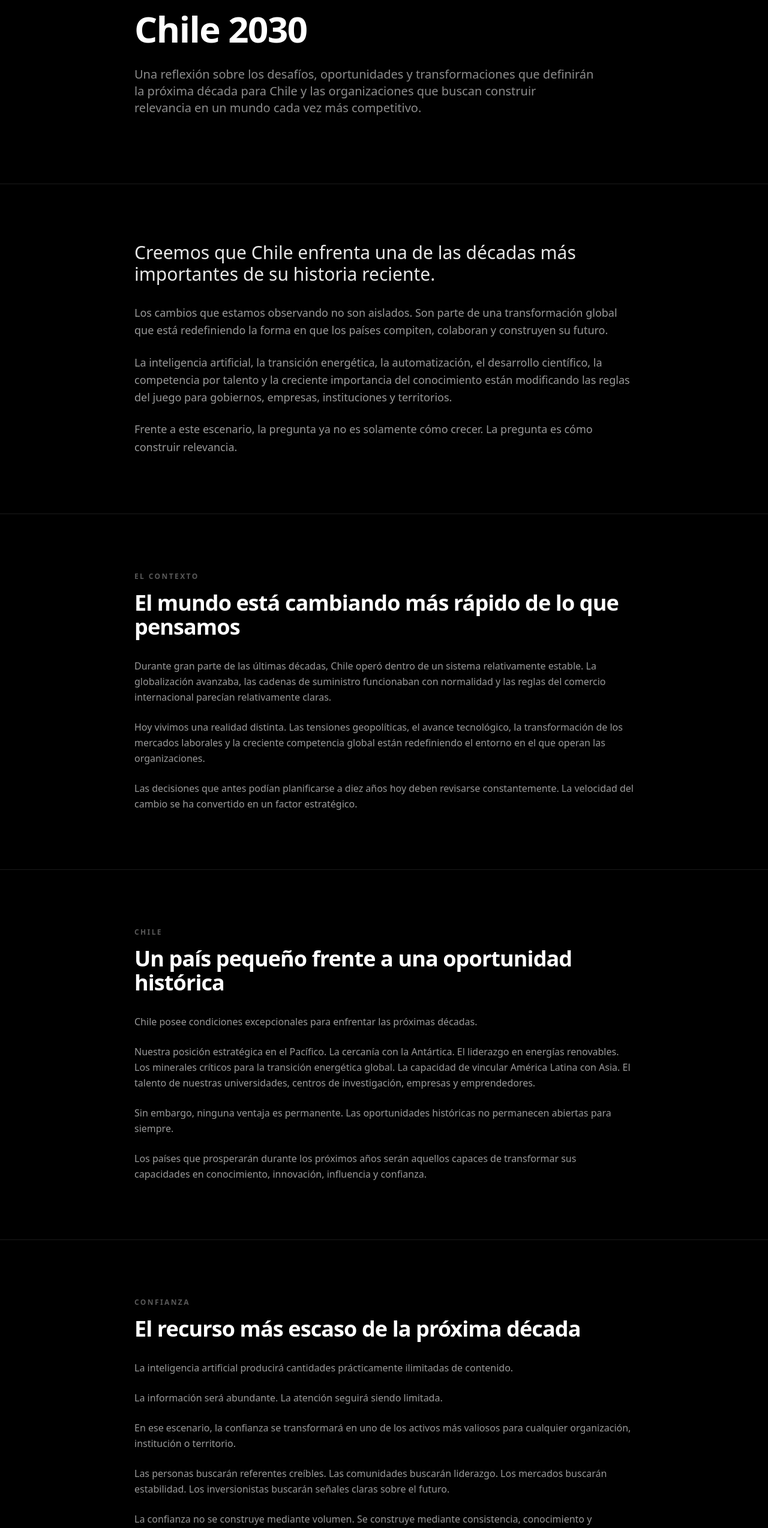
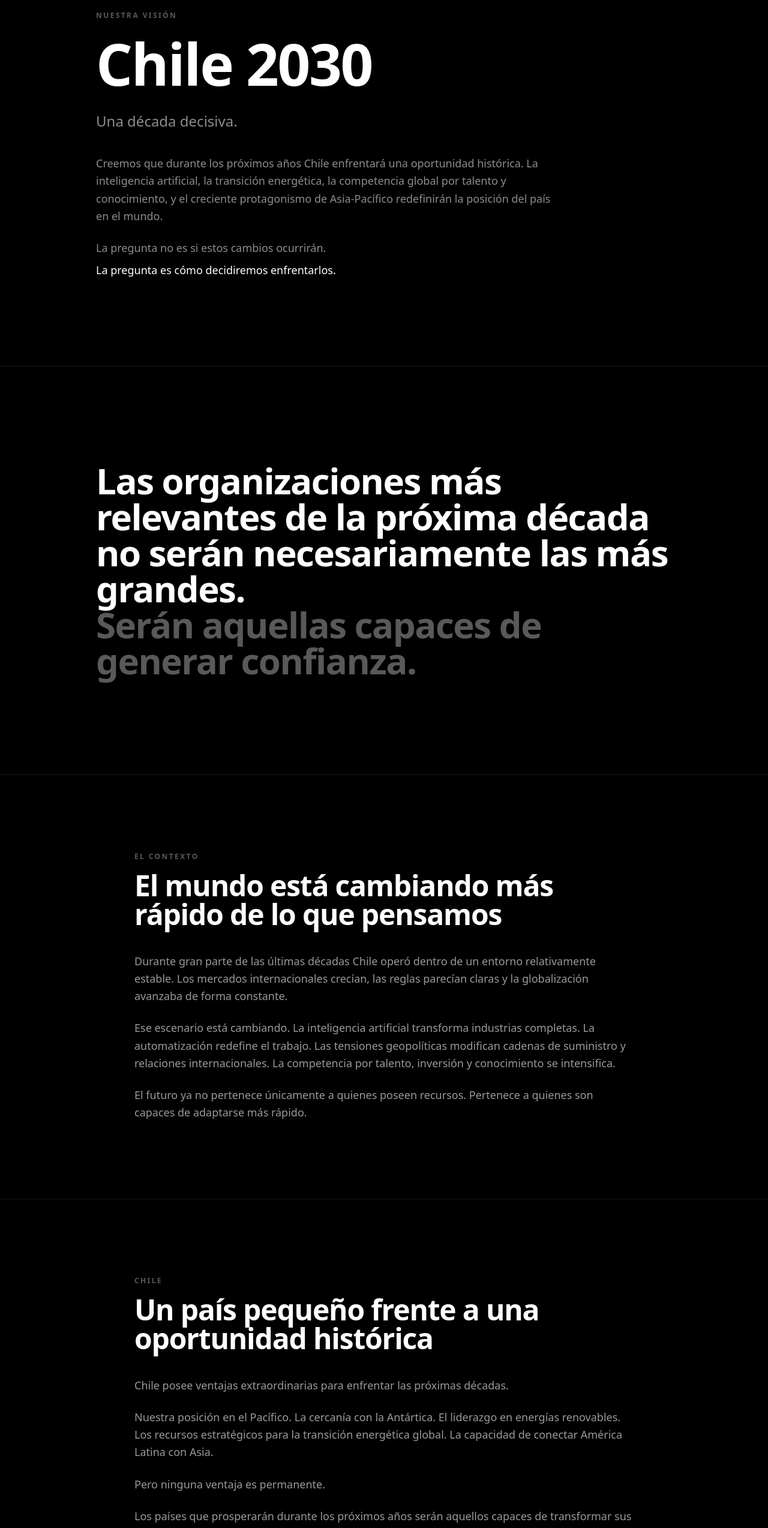
Before and after one commit to TronxGroup/Dekaelo-Media, a Next.js app: page /vision-chile-2030 in a window 1280 px wide. Shown: the part 239-2786 px from the top of the page at 60% size. Built offline with nearby package versions, Linux system fonts and the light colour scheme.

Commit message:
Update page.tsx

```diff
--- a/app/vision-chile-2030/page.tsx
+++ b/app/vision-chile-2030/page.tsx
@@ -6,18 +6,18 @@ const waLink =
   "https://wa.me/56920080031?text=Hola%2C%20quiero%20conversar%20sobre%20un%20proyecto%20con%20Dekaelo%20Media.%0A%0AEmpresa%3A%0AQue%20necesito%3A%0AFecha%20tentativa%3A%0A%0AGracias";
 
 export const metadata: Metadata = {
-  title: "Nuestra Visión para Chile 2030 | Dekaelo Media",
+  title: "Chile 2030 | Nuestra Visión | Dekaelo Media",
   description:
-    "Una reflexión sobre los desafíos, oportunidades y transformaciones que definirán la próxima década para Chile y las organizaciones que buscan construir relevancia en un mundo cada vez más competitivo.",
+    "Una reflexión sobre el futuro de Chile, las organizaciones y la transformación de las comunicaciones durante la próxima década.",
   alternates: {
     canonical: "https://www.dekaelomedia.com/vision-chile-2030",
   },
 };
 
-function Eyebrow(props: { children: React.ReactNode }) {
+function Eyebrow({ children }: { children: React.ReactNode }) {
   return (
     <p className="text-xs font-semibold uppercase tracking-[0.2em] text-white/35">
-      {props.children}
+      {children}
     </p>
   );
 }
@@ -32,17 +32,29 @@ function Section({
   children: React.ReactNode;
 }) {
   return (
-    <section className="border-t border-white/10 py-24">
+    <section className="border-t border-white/10 py-24 md:py-32">
       <div className="container max-w-4xl">
         <Eyebrow>{eyebrow}</Eyebrow>
 
-        <h2 className="mt-4 text-3xl font-semibold tracking-tight md:text-4xl">
+        <h2 className="mt-4 text-3xl font-semibold leading-tight tracking-tight md:text-5xl">
           {title}
         </h2>
 
-        <div className="mt-8 space-y-6 text-white/60 leading-relaxed">
+        <div className="mt-10 space-y-6 text-lg leading-relaxed text-white/60">
           {children}
         </div>
+      </div>
+    </section>
+  );
+}
+
+function Quote({ children }: { children: React.ReactNode }) {
+  return (
+    <section className="border-t border-white/10 py-28 md:py-40">
+      <div className="container max-w-5xl">
+        <p className="text-4xl font-semibold leading-tight tracking-tight text-white md:text-6xl">
+          {children}
+        </p>
       </div>
     </section>
   );
@@ -51,152 +63,244 @@ function Section({
 export default function VisionChile2030Page() {
   return (
     <main className="bg-black text-white selection:bg-white selection:text-black">
+      {/* HERO */}
 
-      {/* HERO */}
-      <section className="container max-w-4xl pt-28 pb-20 md:pt-36 md:pb-28">
+      <section className="container max-w-5xl pt-32 pb-24 md:pt-44 md:pb-36">
         <Eyebrow>Nuestra visión</Eyebrow>
 
-        <h1 className="mt-4 text-4xl font-semibold leading-[1.05] tracking-tight md:text-6xl">
+        <h1 className="mt-6 text-5xl font-semibold leading-[0.95] tracking-tight md:text-8xl">
           Chile 2030
         </h1>
 
-        <p className="mt-8 max-w-3xl text-lg leading-relaxed text-white/55 md:text-xl">
-          Una reflexión sobre los desafíos, oportunidades y transformaciones
-          que definirán la próxima década para Chile y las organizaciones que
-          buscan construir relevancia en un mundo cada vez más competitivo.
+        <p className="mt-8 max-w-3xl text-xl leading-relaxed text-white/55 md:text-2xl">
+          Una década decisiva.
+        </p>
+
+        <p className="mt-10 max-w-3xl text-lg leading-relaxed text-white/55">
+          Creemos que durante los próximos años Chile enfrentará una oportunidad
+          histórica. La inteligencia artificial, la transición energética, la
+          competencia global por talento y conocimiento, y el creciente
+          protagonismo de Asia-Pacífico redefinirán la posición del país en el
+          mundo.
+        </p>
+
+        <p className="mt-6 max-w-3xl text-lg leading-relaxed text-white/55">
+          La pregunta no es si estos cambios ocurrirán.
+        </p>
+
+        <p className="mt-2 max-w-3xl text-lg leading-relaxed text-white">
+          La pregunta es cómo decidiremos enfrentarlos.
         </p>
       </section>
 
-      {/* INTRO */}
-      <section className="border-t border-white/10 py-24">
-        <div className="container max-w-4xl">
-          <p className="text-2xl font-medium leading-relaxed text-white/90 md:text-3xl">
-            Creemos que Chile enfrenta una de las décadas más importantes de su
-            historia reciente.
-          </p>
+      {/* QUOTE */}
 
-          <p className="mt-8 text-lg leading-relaxed text-white/60">
-            Los cambios que estamos observando no son aislados. Son parte de una
-            transformación global que está redefiniendo la forma en que los
-            países compiten, colaboran y construyen su futuro.
-          </p>
-
-          <p className="mt-6 text-lg leading-relaxed text-white/60">
-            La inteligencia artificial, la transición energética, la
-            automatización, el desarrollo científico, la competencia por talento
-            y la creciente importancia del conocimiento están modificando las
-            reglas del juego para gobiernos, empresas, instituciones y
-            territorios.
-          </p>
-
-          <p className="mt-6 text-lg leading-relaxed text-white/60">
-            Frente a este escenario, la pregunta ya no es solamente cómo crecer.
-            La pregunta es cómo construir relevancia.
-          </p>
-        </div>
-      </section>
+      <Quote>
+        Las organizaciones más relevantes de la próxima década no serán
+        necesariamente las más grandes.
+        <br />
+        <span className="text-white/35">
+          Serán aquellas capaces de generar confianza.
+        </span>
+      </Quote>
 
       {/* CONTEXTO */}
+
       <Section
         eyebrow="El contexto"
         title="El mundo está cambiando más rápido de lo que pensamos"
       >
         <p>
-          Durante gran parte de las últimas décadas, Chile operó dentro de un
-          sistema relativamente estable. La globalización avanzaba, las cadenas
-          de suministro funcionaban con normalidad y las reglas del comercio
-          internacional parecían relativamente claras.
+          Durante gran parte de las últimas décadas Chile operó dentro de un
+          entorno relativamente estable. Los mercados internacionales crecían,
+          las reglas parecían claras y la globalización avanzaba de forma
+          constante.
         </p>
 
         <p>
-          Hoy vivimos una realidad distinta. Las tensiones geopolíticas, el
-          avance tecnológico, la transformación de los mercados laborales y la
-          creciente competencia global están redefiniendo el entorno en el que
-          operan las organizaciones.
+          Ese escenario está cambiando. La inteligencia artificial transforma
+          industrias completas. La automatización redefine el trabajo. Las
+          tensiones geopolíticas modifican cadenas de suministro y relaciones
+          internacionales. La competencia por talento, inversión y conocimiento
+          se intensifica.
         </p>
 
         <p>
-          Las decisiones que antes podían planificarse a diez años hoy deben
-          revisarse constantemente. La velocidad del cambio se ha convertido en
-          un factor estratégico.
+          El futuro ya no pertenece únicamente a quienes poseen recursos.
+          Pertenece a quienes son capaces de adaptarse más rápido.
         </p>
       </Section>
 
       {/* CHILE */}
+
       <Section
         eyebrow="Chile"
         title="Un país pequeño frente a una oportunidad histórica"
       >
         <p>
-          Chile posee condiciones excepcionales para enfrentar las próximas
+          Chile posee ventajas extraordinarias para enfrentar las próximas
           décadas.
         </p>
 
         <p>
-          Nuestra posición estratégica en el Pacífico. La cercanía con la
-          Antártica. El liderazgo en energías renovables. Los minerales críticos
-          para la transición energética global. La capacidad de vincular América
-          Latina con Asia. El talento de nuestras universidades, centros de
-          investigación, empresas y emprendedores.
+          Nuestra posición en el Pacífico. La cercanía con la Antártica. El
+          liderazgo en energías renovables. Los recursos estratégicos para la
+          transición energética global. La capacidad de conectar América Latina
+          con Asia.
         </p>
 
         <p>
-          Sin embargo, ninguna ventaja es permanente. Las oportunidades
-          históricas no permanecen abiertas para siempre.
+          Pero ninguna ventaja es permanente.
         </p>
 
         <p>
           Los países que prosperarán durante los próximos años serán aquellos
-          capaces de transformar sus capacidades en conocimiento, innovación,
+          capaces de transformar sus capacidades en innovación, conocimiento,
           influencia y confianza.
         </p>
       </Section>
 
       {/* CONFIANZA */}
+
       <Section
         eyebrow="Confianza"
-        title="El recurso más escaso de la próxima década"
+        title="La nueva economía de la confianza"
       >
         <p>
-          La inteligencia artificial producirá cantidades prácticamente
-          ilimitadas de contenido.
+          Durante décadas las organizaciones compitieron principalmente por
+          capital, infraestructura y escala.
         </p>
 
         <p>
-          La información será abundante. La atención seguirá siendo limitada.
+          Durante la próxima década competirán también por algo mucho más
+          difícil de construir.
+        </p>
+
+        <p className="text-white text-xl">
+          Credibilidad. Reputación. Influencia. Confianza.
         </p>
 
         <p>
-          En ese escenario, la confianza se transformará en uno de los activos
-          más valiosos para cualquier organización, institución o territorio.
+          La inteligencia artificial generará cantidades prácticamente
+          ilimitadas de contenido. La información será abundante. La atención
+          seguirá siendo escasa.
         </p>
 
         <p>
-          Las personas buscarán referentes creíbles. Las comunidades buscarán
-          liderazgo. Los mercados buscarán estabilidad. Los inversionistas
-          buscarán señales claras sobre el futuro.
+          La confianza se convertirá en uno de los activos más valiosos para
+          cualquier organización, institución o territorio.
+        </p>
+      </Section>
+
+      {/* MEDIOS */}
+
+      <Section
+        eyebrow="La transformación"
+        title="Las organizaciones del futuro se parecerán más a medios de comunicación"
+      >
+        <p>
+          Durante gran parte del siglo XX las organizaciones dependieron de
+          terceros para comunicar.
         </p>
 
         <p>
-          La confianza no se construye mediante volumen. Se construye mediante
-          consistencia, conocimiento y capacidad de generar conversaciones
-          significativas.
+          Dependían de medios tradicionales, campañas publicitarias, acciones
+          puntuales de marketing o comunicados esporádicos.
+        </p>
+
+        <p>
+          Ese modelo está evolucionando.
+        </p>
+
+        <p>
+          Las organizaciones más influyentes del mundo están construyendo sus
+          propios canales de comunicación.
+        </p>
+
+        <p>
+          Desarrollan series documentales. Producen vodcasts. Generan contenido
+          educativo. Construyen comunidades. Comparten conocimiento. Crean
+          plataformas para clientes, colaboradores, inversionistas y audiencias
+          internacionales.
+        </p>
+
+        <p className="text-white">
+          Ya no comunican únicamente cuando tienen algo que anunciar.
+        </p>
+
+        <p className="text-white">
+          Comunican de forma permanente.
         </p>
       </Section>
 
-      {/* VISIBILIDAD */}
+      {/* INFRAESTRUCTURA */}
+
       <Section
-        eyebrow="Visibilidad"
+        eyebrow="Contenido"
+        title="El contenido dejará de ser marketing"
+      >
+        <p className="text-white text-2xl">
+          Se transformará en infraestructura.
+        </p>
+
+        <p>
+          Así como las organizaciones invierten en tecnología, talento o
+          infraestructura física, durante la próxima década invertirán cada vez
+          más en infraestructura de comunicación.
+        </p>
+
+        <p>
+          Bibliotecas audiovisuales.
+        </p>
+
+        <p>
+          Series documentales.
+        </p>
+
+        <p>
+          Vodcasts corporativos.
+        </p>
+
+        <p>
+          Comunicación interna.
+        </p>
+
+        <p>
+          Contenido multilingüe.
+        </p>
+
+        <p>
+          Formación digital.
+        </p>
+
+        <p>
+          Transferencia de conocimiento.
+        </p>
+
+        <p>
+          Plataformas impulsadas por inteligencia artificial.
+        </p>
+
+        <p>
+          El contenido dejará de ser un gasto de marketing para transformarse en
+          un activo estratégico de largo plazo.
+        </p>
+      </Section>
+
+      {/* HISTORIAS */}
+
+      <Section
+        eyebrow="Chile"
         title="Chile tiene más historias de las que cuenta"
       >
         <p>
           Todos los días se desarrollan proyectos extraordinarios en distintos
-          lugares del país.
+          rincones del país.
         </p>
 
         <p>
           Innovación tecnológica. Investigación científica. Desarrollo
-          territorial. Emprendimiento. Cultura. Educación. Energía. Industria.
+          territorial. Energía. Minería. Educación. Emprendimiento. Cultura.
         </p>
 
         <p>
@@ -204,52 +308,37 @@ export default function VisionChile2030Page() {
         </p>
 
         <p>
-          Muchas organizaciones generan impacto sin contar sus historias.
-          Construyen conocimiento sin compartirlo. Desarrollan soluciones sin
-          proyectarlas hacia audiencias más amplias.
+          Muchas organizaciones generan impacto sin compartir sus aprendizajes.
+          Desarrollan conocimiento sin proyectarlo. Construyen futuro sin
+          contarlo.
         </p>
 
-        <p>
-          Creemos que Chile tiene mucho más que mostrar de lo que actualmente
-          muestra. Mucho más que aportar de lo que actualmente comunica.
+        <p className="text-white text-xl">
+          Chile no tiene un problema de talento.
+        </p>
+
+        <p className="text-white text-xl">
+          Tiene un problema de visibilidad.
         </p>
       </Section>
 
-      {/* RELEVANCIA */}
+      {/* CONVICCION */}
+
+      <Quote>
+        Una mejor comunicación contribuye a organizaciones más fuertes.
+        <br />
+        <span className="text-white/35">
+          Organizaciones más fuertes contribuyen a un país más competitivo.
+        </span>
+      </Quote>
+
       <Section
-        eyebrow="2030"
-        title="La próxima década será una competencia por relevancia"
+        eyebrow="Nuestra convicción"
+        title="Por qué existe Dekaelo Media"
       >
         <p>
-          Durante gran parte del siglo XX las organizaciones competían
-          principalmente por infraestructura, capital y escala.
-        </p>
-
-        <p>
-          Durante las próximas décadas competirán también por credibilidad,
-          reputación, influencia y capacidad de inspirar.
-        </p>
-
-        <p>
-          Competirán por atraer talento. Por generar confianza. Por construir
-          comunidades. Por proyectar una visión clara sobre el futuro.
-        </p>
-
-        <p>
-          Las organizaciones más relevantes no serán necesariamente las más
-          grandes. Serán aquellas capaces de explicar quiénes son, qué aportan y
-          por qué importan.
-        </p>
-      </Section>
-
-      {/* CONVICCIÓN */}
-      <Section
-        eyebrow="Nuestra convicción"
-        title="Una mejor comunicación contribuye a un mejor país"
-      >
-        <p>
-          En Dekaelo Media creemos que comunicar no consiste únicamente en
-          transmitir información.
+          Creemos que comunicar no consiste únicamente en transmitir
+          información.
         </p>
 
         <p>
@@ -258,40 +347,37 @@ export default function VisionChile2030Page() {
         </p>
 
         <p>
-          Creemos que las organizaciones que fortalecen su capacidad de
-          comunicar fortalecen también su capacidad de liderar.
+          Nuestro trabajo consiste en ayudar a organizaciones, instituciones y
+          líderes a transformar experiencia en contenido, conocimiento en
+          conversación y propósito en conexión.
         </p>
 
         <p>
-          Y creemos que una sociedad donde las buenas ideas encuentran espacios
-          para ser escuchadas es una sociedad mejor preparada para enfrentar los
-          desafíos del futuro.
-        </p>
-
-        <p>
-          Nuestro trabajo consiste en ayudar a transformar experiencia en
-          contenido, conocimiento en conversación y propósito en conexión.
+          Porque creemos que las historias correctas pueden acercar personas,
+          fortalecer organizaciones, impulsar territorios y abrir nuevas
+          oportunidades.
         </p>
       </Section>
 
       {/* CIERRE */}
-      <section className="border-t border-white/10 py-28">
-        <div className="container max-w-4xl">
+
+      <section className="border-t border-white/10 py-32 md:py-44">
+        <div className="container max-w-5xl">
           <Eyebrow>Mirando hacia adelante</Eyebrow>
 
-          <h2 className="mt-4 text-3xl font-semibold leading-tight md:text-5xl">
-            Las próximas décadas estarán definidas por quienes sean capaces de
-            generar confianza, compartir conocimiento y proyectar una visión
-            clara sobre el mundo que quieren construir.
+          <h2 className="mt-6 text-4xl font-semibold leading-tight tracking-tight md:text-7xl">
+            El futuro no pertenece a quienes tienen más información.
           </h2>
 
-          <p className="mt-8 max-w-3xl text-lg leading-relaxed text-white/55">
-            En Dekaelo Media creemos que esa conversación ya comenzó.
-          </p>
+          <h3 className="mt-6 text-3xl font-semibold leading-tight text-white/35 md:text-6xl">
+            Pertenece a quienes son capaces de transformarla en conocimiento
+            compartido.
+          </h3>
         </div>
       </section>
 
       {/* CTA */}
+
       <section className="border-t border-white/10 py-28">
         <div className="container max-w-3xl text-center">
           <div className="mb-8 inline-flex items-center gap-2 rounded-full border border-white/10 bg-white/5 px-4 py-1.5 text-xs text-white/40">
@@ -299,8 +385,8 @@ export default function VisionChile2030Page() {
             Construyendo conversaciones para la próxima década
           </div>
 
-          <h2 className="text-3xl font-semibold md:text-4xl">
-            Conversemos sobre tu proyecto
+          <h2 className="text-3xl font-semibold md:text-5xl">
+            Conversemos
           </h2>
 
           <p className="mx-auto mt-5 max-w-xl text-white/50 leading-relaxed">
@@ -327,10 +413,6 @@ export default function VisionChile2030Page() {
               <ArrowRight className="h-4 w-4" />
             </Link>
           </div>
-
-          <p className="mt-6 text-xs text-white/25">
-            Respuesta el mismo día hábil. Sin compromiso.
-          </p>
         </div>
       </section>
     </main>
```
